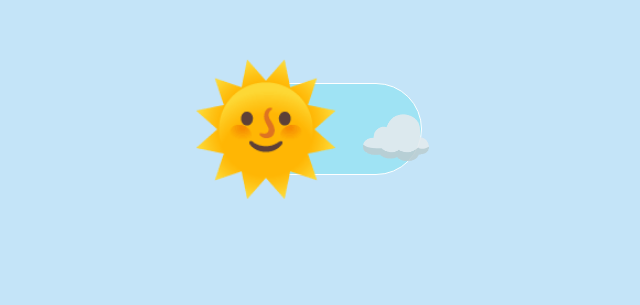
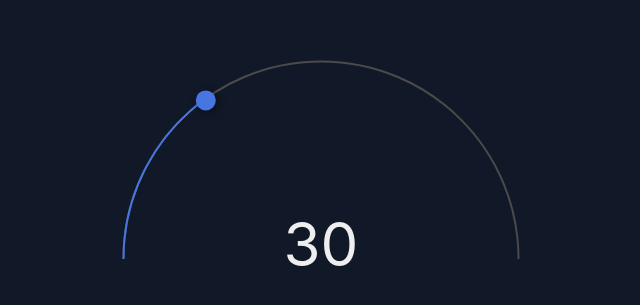
Before and after one commit to lintonye/smileys-in-motion, a React (Create React App) app in the folder smileys-in-motion-demos/: page / in a window 1280 px wide. Shown: the part 271-576 px from the top of the page, without its empty margins (319-959 px from the left). Built offline with nearby package versions, Linux system fonts and the light colour scheme.

Commit message:
Add circular slider

```diff
--- a/smileys-in-motion-demos/src/App.js
+++ b/smileys-in-motion-demos/src/App.js
@@ -11,6 +11,7 @@ import { PanMuscleGuy } from "./PanMuscleGuy";
 import { SharedLayout } from "./SharedLayout";
 import { SharedElementWithRouter } from "./SharedElementWithRouter";
 import { DragToReorder } from "./DragToReorder";
+import { CircularSliderDemo } from "./CircularSliderDemo";
 
 export default function App() {
   return (
@@ -26,7 +27,7 @@ export default function App() {
     >
       {/* <Fistful /> */}
       {/* <SVGSmiley /> */}
-      <ThemeToggle />
+      {/* <ThemeToggle /> */}
       {/* <EmojiPicker /> */}
       {/* <LayoutExamples /> */}
       {/* <MountUnmount /> */}
@@ -36,6 +37,7 @@ export default function App() {
       {/* <SharedLayout /> */}
       {/* <SharedElementWithRouter /> */}
       {/* <DragToReorder /> */}
+      <CircularSliderDemo />
     </div>
   );
 }
--- /dev/null
+++ b/smileys-in-motion-demos/src/CircularSliderDemo.js
@@ -0,0 +1,130 @@
+import * as React from "react";
+import { motion, useMotionValue, useTransform } from "framer-motion";
+import { useEffect, useState } from "react";
+
+/* eslint-disable jsx-a11y/accessible-emoji */
+
+function useInitialViewportBBox() {
+  const ref = React.useRef();
+  const [bbox, setBbox] = React.useState(0);
+  React.useEffect(() => {
+    setBbox(ref.current.getBoundingClientRect());
+  }, [ref]);
+  return [bbox, ref];
+}
+
+const clamp = (v, min, max) => Math.min(max, Math.max(v, min));
+
+function CircularSlider({ initialValue, onChange }) {
+  // Dimensions
+  const knobSize = 20;
+  const arcWidth = 400;
+  const arcStrokeWidth = 4;
+  const arcHeight = arcWidth / 2;
+  const arcRadius = arcHeight - arcStrokeWidth;
+  const [containerBBox, ref] = useInitialViewportBBox();
+
+  const knobAngle = useMotionValue(initialValue * Math.PI);
+  const knobAnglePortion = useTransform(knobAngle, (a) => a / Math.PI);
+
+  // Knob coordinates
+  const knobX = useTransform(
+    knobAngle,
+    (a) => arcWidth / 2 - Math.cos(a) * arcRadius
+  );
+  const knobY = useTransform(knobAngle, (a) => -Math.sin(a) * arcRadius);
+
+  const updateKnobAngle = (point) => {
+    const { left, top } = containerBBox;
+    const x = point.x - (left + arcWidth / 2);
+    // const angle = clamp(Math.PI - Math.atan2(y, x), 0, Math.PI);
+    /**
+     * NOTE: the commented line above causes the angle being set to PI when moving below the X axis. The correct way is to limit y to quadrat 1 and 2 (the line below).
+     */
+    const y = Math.max(top + arcHeight - point.y, 0);
+    const angle = Math.PI - Math.atan2(y, x);
+    knobAngle.set(angle);
+  };
+
+  // Dispatch onChange
+  useEffect(() => {
+    const unsub = knobAnglePortion.onChange(
+      (p) => typeof onChange === "function" && onChange(p)
+    );
+    return unsub;
+  }, [knobAnglePortion, onChange]);
+
+  return (
+    <motion.div
+      style={{ position: "relative" }}
+      ref={ref}
+      onPan={(e, info) => {
+        updateKnobAngle(info.point);
+      }}
+      onTap={(e, info) => {
+        updateKnobAngle(info.point);
+      }}
+    >
+      {/* Knob */}
+      <motion.div
+        style={{
+          position: "absolute",
+          left: -knobSize / 2,
+          top: arcHeight - knobSize / 2,
+          width: knobSize,
+          height: knobSize,
+          background: "#4876e0",
+          borderRadius: "50%",
+          boxShadow: "2px 2px 8px rgba(0,0,0,.4)",
+          x: knobX,
+          y: knobY,
+        }}
+        whileHover={{ scale: 1.1 }}
+        whileTap={{ scale: 1.2 }}
+      />
+      {/* Arc */}
+      <svg
+        height={arcHeight}
+        width={arcWidth}
+        fill="none"
+        viewBox="0 0 810 405"
+        xmlns="http://www.w3.org/2000/svg"
+      >
+        <path
+          d="M805 405C805 184.086 625.914 5 405 5C184.086 5 5 184.086 5 405"
+          stroke="#4b4b4b"
+          strokeWidth={arcStrokeWidth}
+        />
+        {/* This path is reversed from the above. */}
+        <motion.path
+          d="M5,405 C5,184.086 184.086,5 405,5 C625.914,5 805,184.086 805,405"
+          stroke="#4876e0"
+          strokeWidth={arcStrokeWidth}
+          style={{ pathLength: knobAnglePortion }}
+        />
+      </svg>
+    </motion.div>
+  );
+}
+
+export function CircularSliderDemo() {
+  const [volume, setVolume] = useState(30);
+  return (
+    <motion.div
+      style={{
+        display: "flex",
+        flexDirection: "column",
+        justifyContent: "center",
+        alignItems: "center",
+      }}
+    >
+      <CircularSlider
+        initialValue={volume / 100}
+        onChange={(portion) => setVolume(Math.round(portion * 100))}
+      />
+      <motion.div style={{ margin: "-80px auto", color: "#eee", fontSize: 60 }}>
+        {volume}
+      </motion.div>
+    </motion.div>
+  );
+}
```
